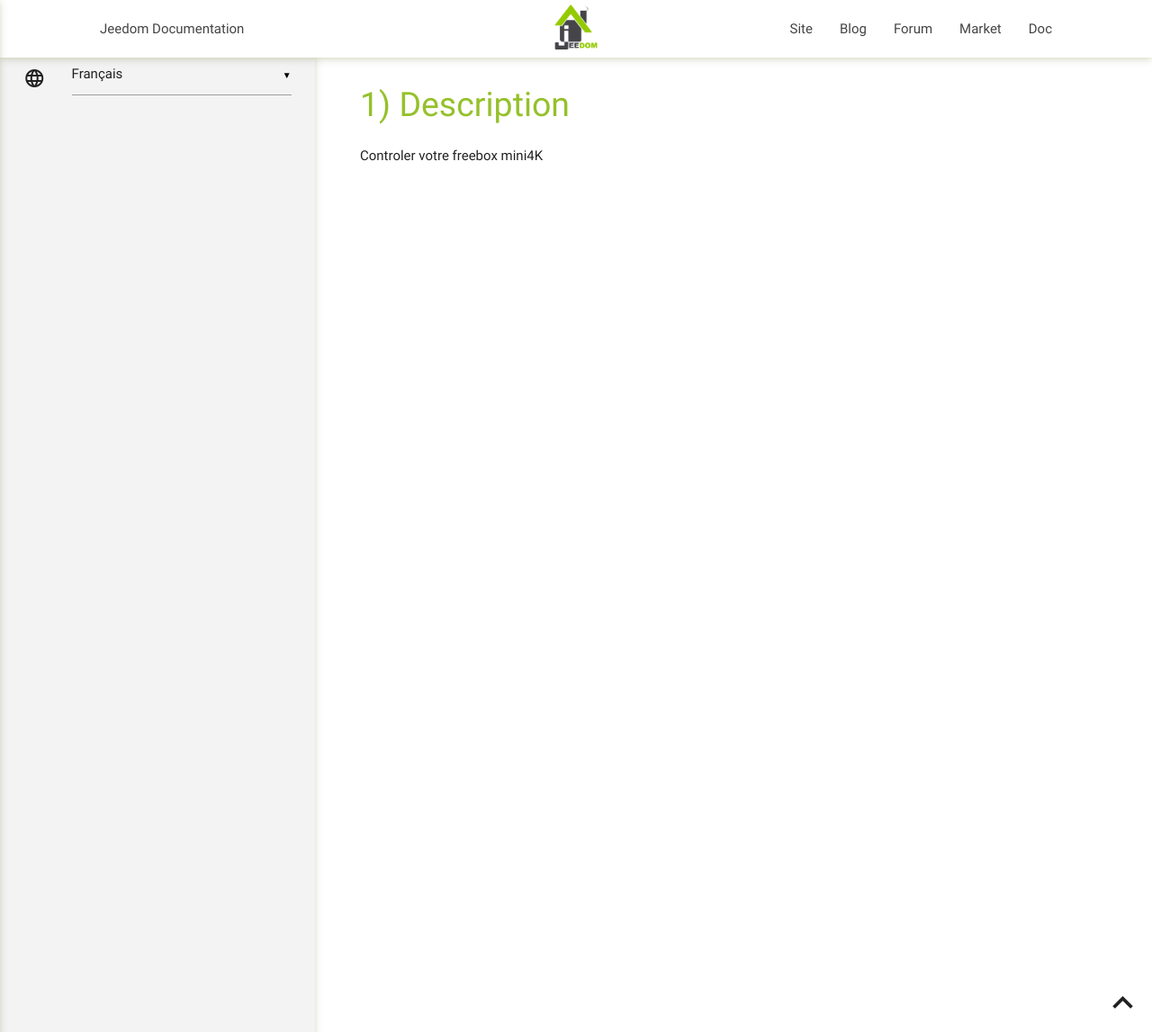
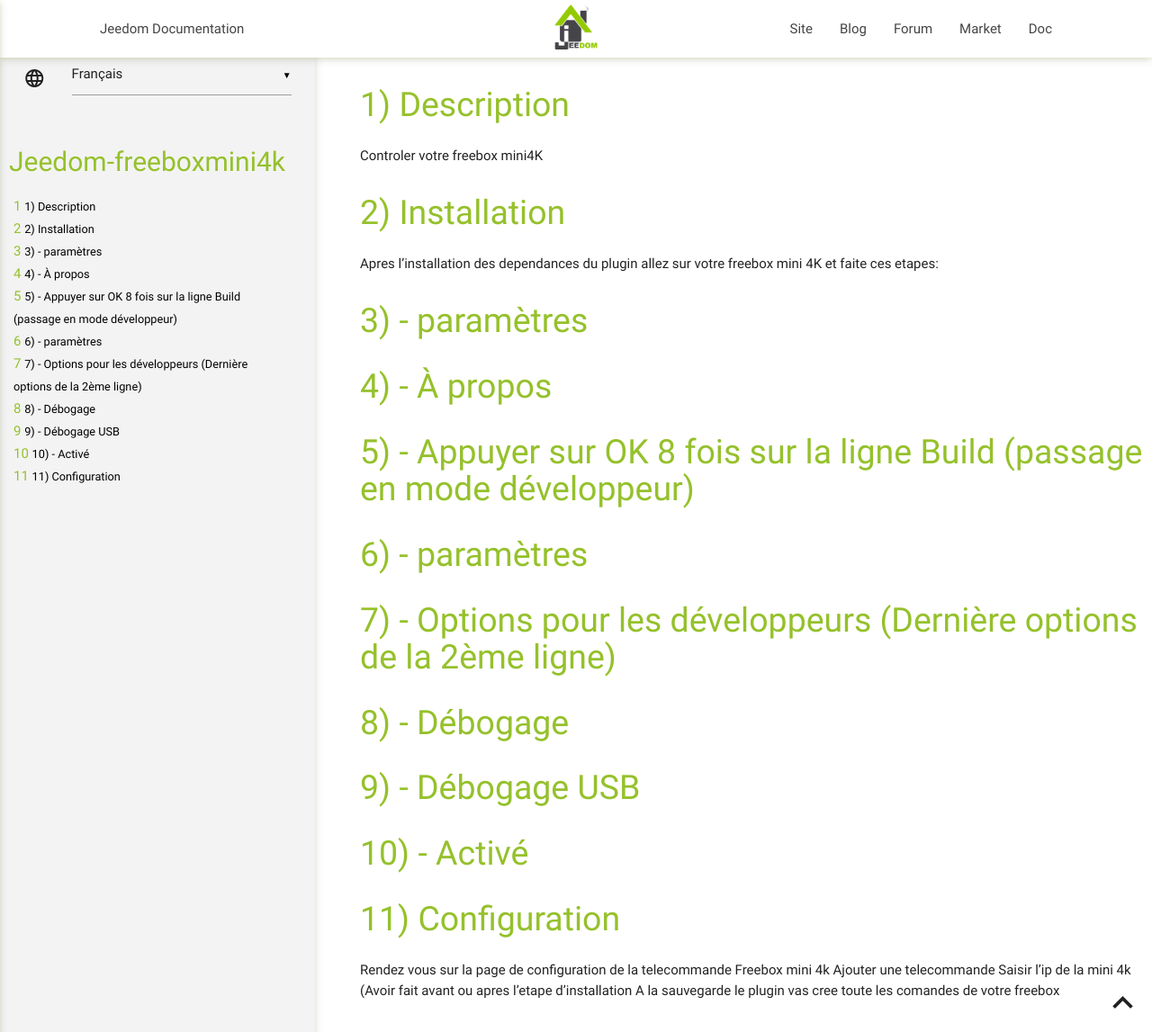
Before and after one commit to mika-nt28/Jeedom-FreeboxMini4k, a Jekyll site: the page built from docs/fr_FR/index.md, in a window 1280 px wide and 1147 px high. Shown: the whole window at 90% size. Built offline with Jekyll 4.4.1, drawn with Linux system fonts in a browser that asks for light colours; our own code applies the rules of GitHub Pages for plain Markdown files.

Commit message:
Update index.md

```diff
--- a/docs/fr_FR/index.md
+++ b/docs/fr_FR/index.md
@@ -1,3 +1,24 @@
 Description
 ==========
 Controler votre freebox mini4K
+
+Installation
+============
+Apres l'installation des dependances du plugin allez sur votre freebox mini 4K et faite ces etapes:
+
+# - paramètres
+# - À propos
+# - Appuyer sur OK 8 fois sur la ligne Build (passage en mode développeur)
+# - paramètres
+# - Options pour les développeurs (Dernière options de la 2ème ligne)
+# - Débogage
+# - Débogage USB
+# - Activé
+
+Configuration
+=============
+
+Rendez vous sur la page de configuration de la telecommande Freebox mini 4k
+Ajouter une telecommande
+Saisir l'ip de la mini 4k (Avoir fait avant ou apres l'etape d'installation
+A la sauvegarde le plugin vas cree toute les comandes de votre freebox
```
